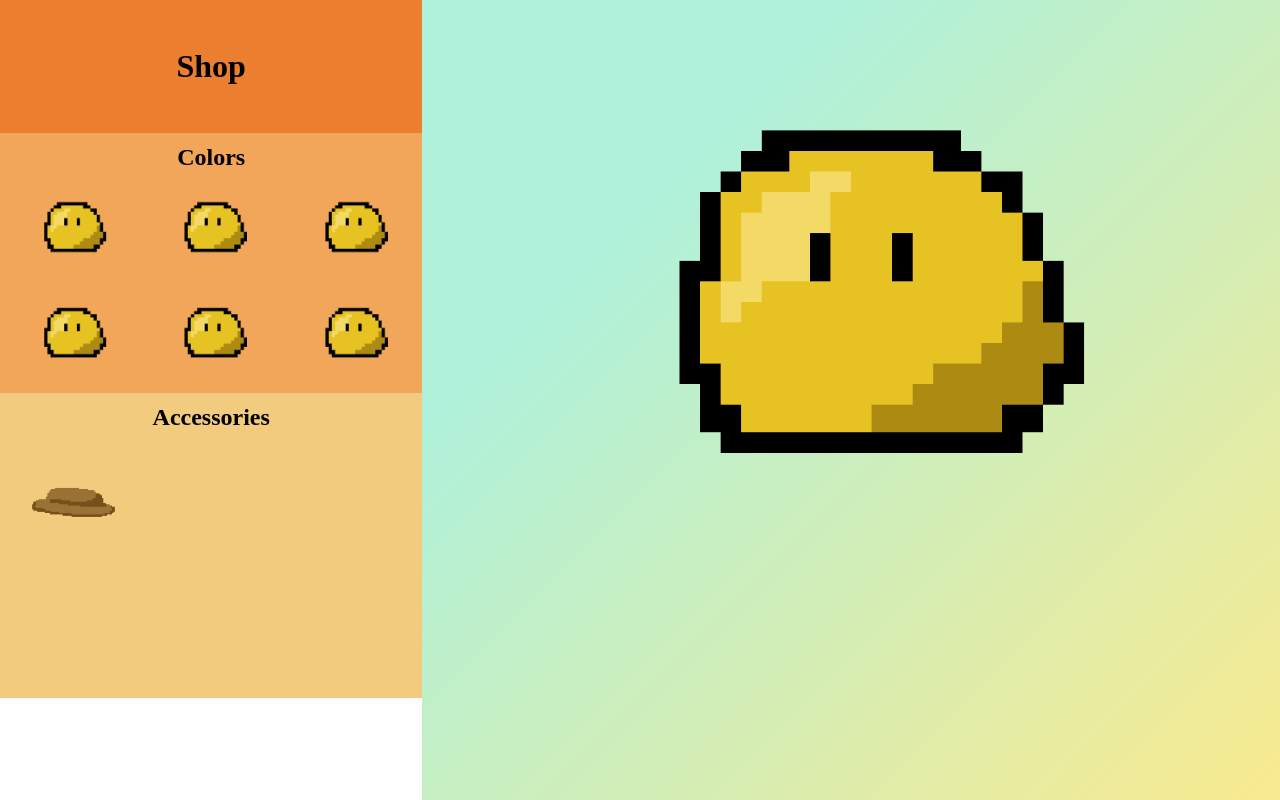
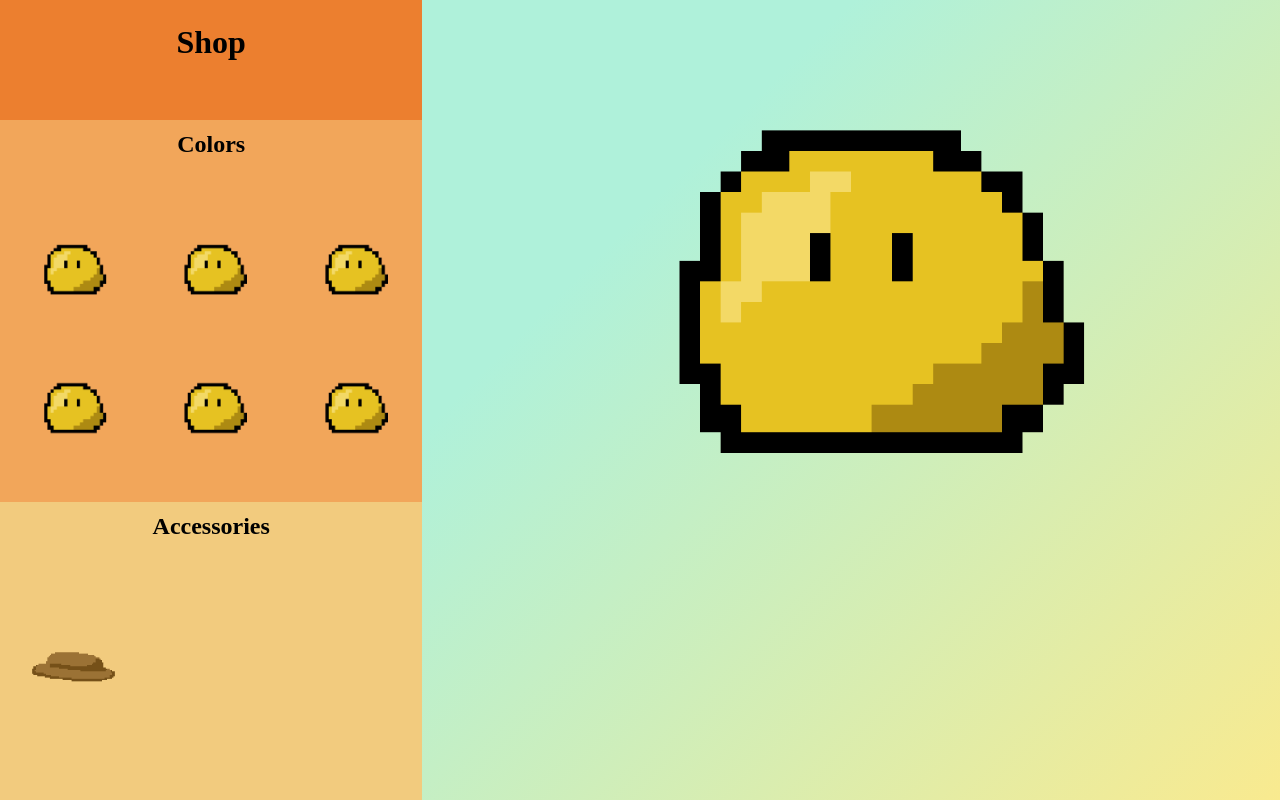
Before and after one commit to KOL305/task-manager-with-slimes, a Flask app: template templates/shop.html in a window 1280 px wide. Run offline with Flask 2, Linux system fonts and the light colour scheme; the template is opened without the code that fills it, so the values that code supplies are empty; parts of the project's set-up code (start-up, migrations or seed data) failed here and were passed over; some libraries are stand-ins or nearby versions.

Commit message:
Update shop.html

```diff
--- a/templates/shop.html
+++ b/templates/shop.html
@@ -18,6 +18,8 @@ body, html {
     height: 100%;
     float: left;
     border-collapse: collapse;
+    display: grid;
+    grid-template-rows: 15% auto auto;
 }
 
 .rightpane {
@@ -34,7 +36,7 @@ h1{
     text-align: center;
     background-color: rgba(236, 127, 47, 1);
     margin:0;
-    padding: 3rem;
+    padding: 1.5rem;
     position: relative;
 }
 
@@ -42,7 +44,7 @@ h1{
     position: relative;
     text-align: center;
     background-color: rgba(242, 166, 90, 1);
-    padding: 11px;
+    padding: 11px 0 0 0;
     margin:0;
 }
 
@@ -55,14 +57,14 @@ h1{
 .accessoriesGrid{
     display: grid;
     grid-template-columns: auto auto auto;
+    grid-template-rows: auto auto;
     background-color: rgba(242, 203, 126, 1);
-    height: 32%;
 }
 
 .accessories{
     text-align: center;
     background-color: rgba(242, 203, 126, 1);
-    padding: 11px;
+    padding: 11px 0 0 0;
     margin:0;
 }
 
```
